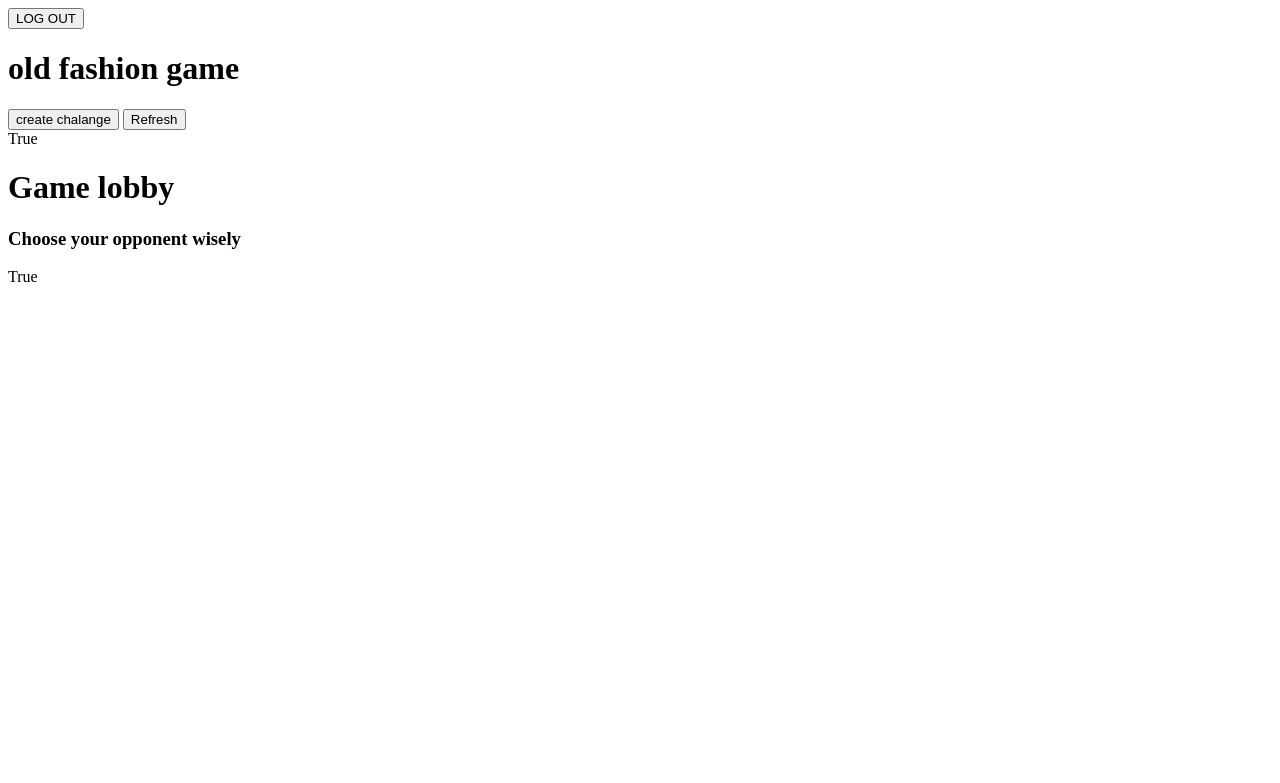
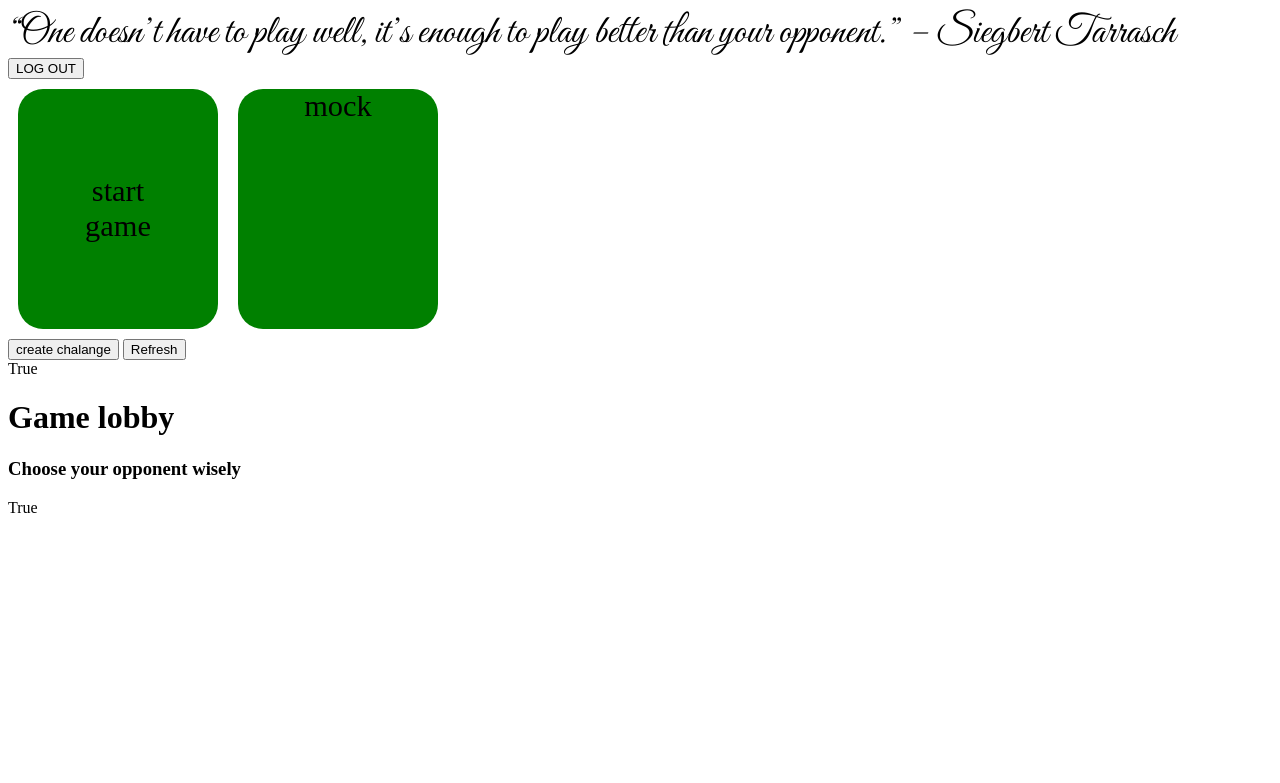
Before and after one commit to Supersharas/game, a Flask app: page /chess in a window 1280 px wide. Shown: the top 783 px of the page. Run offline with Flask 2, Linux system fonts and the light colour scheme; the visitor is signed in with stand-in values (Sample User, id 1); data that the repository does not hold is empty; some libraries are stand-ins or nearby versions.

Commit message:
random commit

```diff
--- a/chessEngine.py
+++ b/chessEngine.py
@@ -1,6 +1,6 @@
 import copy
 import datetime
-
+occupied_old = []
 start_position = {
   'WP8': {'name': 'WP8', 'color': 'white', 'location': '01', 'pic':'WP.png', 'notMoved': True, 'moves': []},
   'WP7': {'name': 'WP7', 'color': 'white', 'location': '11', 'pic':'WP.png', 'notMoved': True, 'moves': []},
@@ -39,6 +39,7 @@ start_position = {
 def sanity(x, y):
   if x<8 and x>=0 and y<8 and y>=0:
     return  str(x) + str(y)
+  return False
 
 def ocupied(position, loc):
   for key in position:
@@ -543,6 +544,42 @@ def time_master(time, white, black, move):
     black = diff.total_seconds() - white
   return {'white': white, 'black': black}
 
+def en_passant(temp, figure, move, move_number):
+  result = []
+  pawns = []
+  ocupied_old = []
+  for key in temp:
+    ocupied_old.append(temp[key]['location'])
+    if temp[key]['name'][1] == 'P':
+      pawns.append(temp[key]['location'])
+  x = int(temp[figure]['location'][0])
+  y = int(temp[figure]['location'][0])
+  if temp[figure]['name'][0] == 'W':
+    if sanity(x, y-1) not in ocupied_old:
+      if sanity(x-1, y) in pawns:
+        result.append((sanity(x, y-1), sanity(x-1, y)))
+      if sanity(x+1, y) in pawns:
+        result.append((sanity(x, y-1), sanity(x-1, y)))
+  if temp[figure]['name'][0] == 'B':
+    if sanity(x, y+1) not in ocupied_old:
+      if sanity(x-1, y) in pawns:
+        result.append((sanity(x, y), sanity(x-1, y)))
+      if sanity(x+1, y) in pawns:
+        result.append((sanity(x, y-1), sanity(x-1, y)))
+  if result:
+    for n in result:
+      for key in temp:
+        if temp[key]['location']  == n[1]:
+          if 'en_passant' in temp[key]:
+            temp[key]['en_passant'].append((n[0], move_number))
+            temp[key]['capture'].append(n[1])
+          else:
+            temp[key]['en_passant'] = [(n[0], move_number)]
+            temp[key]['capture'] = [n[1]]
+  return temp
+
+
+
 def reffery(state, figure, move):
   if state.move == state.position[figure]['color']:
     if state.move == 'white':
@@ -565,6 +602,8 @@ def reffery(state, figure, move):
         elif move == '67':
           temp['BR2']['location'] = '57'
       temp[figure]['location'] = move
+      if temp[figure]['name'][1] == 'P' and temp[figure]['notMoved']:
+        temp = en_passant(temp, figure, move, state.move_number)
       temp[figure]['notMoved'] = False
       new_position = calculate_moves(temp)
       time = time_master(state.date, state.white_timer, state.black_timer, state.move)
--- /dev/null
+++ b/static/start_style.css
@@ -0,0 +1,43 @@
+
+body {
+  -webkit-touch-callout: none;
+  -webkit-user-select: none;
+  -khtml-user-select: none;
+  -moz-user-select: none;
+  -ms-user-select: none;
+  user-select: none;
+}
+
+#topQuote {
+  font-family: 'Great Vibes', serif;
+  font-size: 2.5em;
+}
+
+#options {
+  display: flex;
+  flex-wrap: wrap;
+}
+
+.option {
+  border-radius: 25px;
+  width: 200px;
+  height: 240px;
+  min-width: 80px;
+  min-height: 80px;
+  background-color: green;
+  text-align: center;
+  font-size: 1.9em;
+  margin: 10px;
+}
+
+#newGame {
+  display: flex;
+  align-items: center;
+  justify-content: center;
+  height: 100%;
+  width: 100%;
+}
+
+offers {
+  display: inline-block;
+}
--- a/templates/startGame.html
+++ b/templates/startGame.html
@@ -1,17 +1,23 @@
 
 <head>
-  <style>
-    .offers {
-      display: inline-block;
-    }
-  </style>
+  <link rel="stylesheet" href="{{ url_for('static', filename='start_style.css') }}">
+  <link rel="stylesheet" href="https://fonts.googleapis.com/css?family=Great Vibes">
 </head>
+
+<div id='topQuote'>“One doesn’t have to play well, it’s enough to play better than your opponent.” – Siegbert Tarrasch</div>
 
 {% if test %}
   <a href="{{ url_for('logout') }}"><button>LOG OUT</button><a/>
 {% endif %}
 
-<h1>old fashion game</h1>
+<section id='options'>
+  <div class='option'>
+    <div id='newGame' onclick="location.href = '{{ url_for('offer') }}';"> start</br> game </div>
+  </div>
+  <div class='option'>
+    <div id='mock'> mock</div>
+  </div>
+</section>
 
 <a href="{{ url_for('offer') }}"><button>create chalange</button></a>
 <button onclick="startAsinc()">Refresh</button>
```
